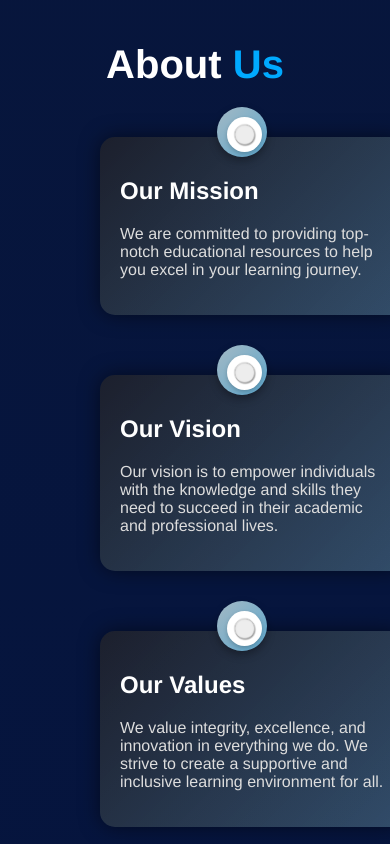
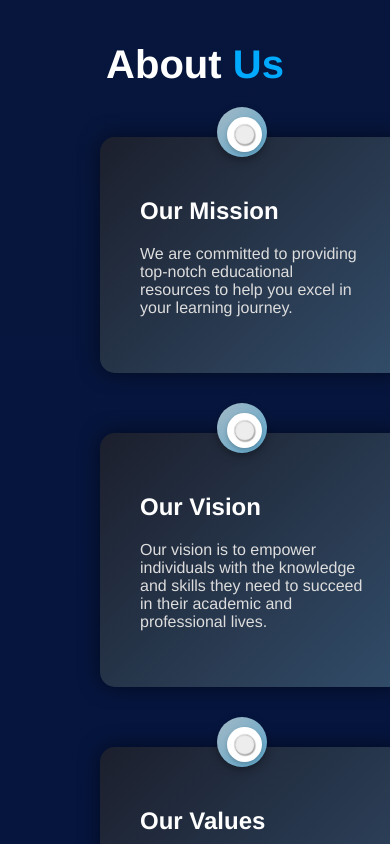
Before and after one commit to sriparna-koar/websitebigmac, a React (Vite) app in the folder frontend/: page / in a window 390 px wide. Shown: the part 1100-1944 px from the top of the page. Built offline with nearby package versions, Linux system fonts and the light colour scheme.

Commit message:
first commit

```diff
--- a/frontend/src/components/About.css
+++ b/frontend/src/components/About.css
@@ -95,7 +95,7 @@
   .content-box {
     width:160%; /* Make content boxes occupy the screen width minus some padding */
     margin: 20px 0; /* Center content boxes horizontally and add vertical margin */
-    padding: 20px; /* Reduce padding for smaller screens */
+
     font-size: 1.0em; /* Adjust font size for readability */
   }
 
```
